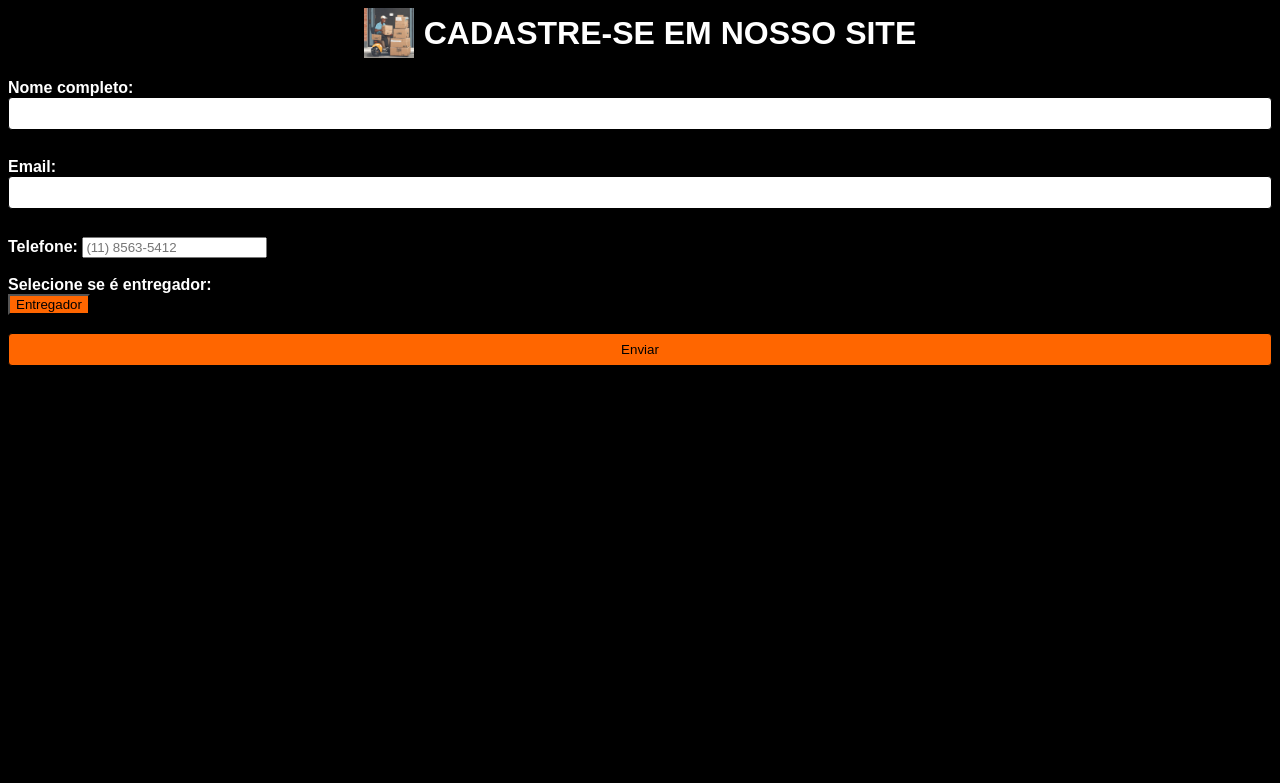
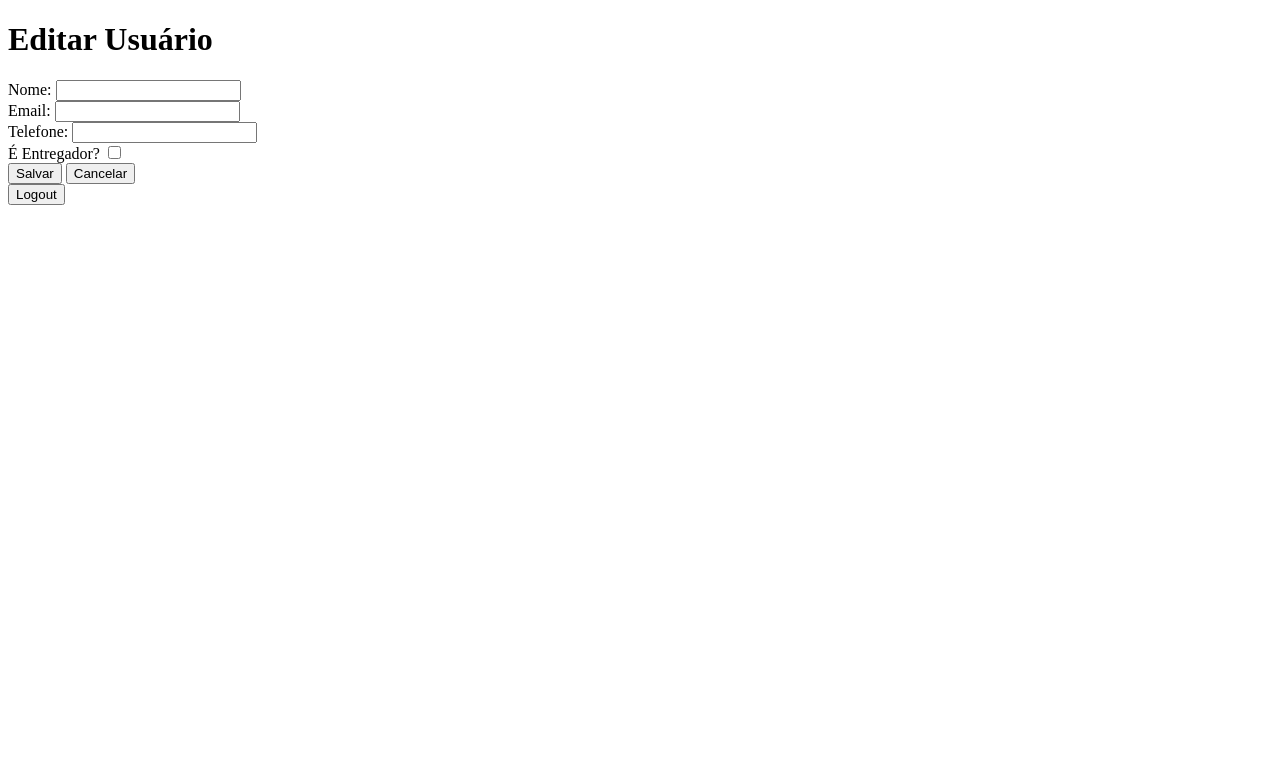
Before and after one commit to matheuslei/EntregaMaisProjeto, a Flask app: template templates/editar.html in a window 1280 px wide. Shown: the top 783 px of the page. Run offline with Flask 3, Linux system fonts and the light colour scheme; the template is opened without the code that fills it, so the values that code supplies are empty.

Commit message:
Add files via upload

```diff
--- a/templates/editar.html
+++ b/templates/editar.html
@@ -1,102 +1,38 @@
-<html lang="pt-BR">
+<!DOCTYPE html>
+<html>
   <head>
-    <meta charset="UTF-8" />
-    <meta name="viewport" content="width=device-width, initial-scale=1.0" />
-    <title>Projeto - Cadastro</title>
-    <style>
-      body {
-        font-family: Arial, sans-serif;
-        background-color: black; /* Adicionando o fundo preto */
-        color: white; /* Alterando a cor do texto para branco */
-      }
-      label {
-        font-weight: bold;
-      }
-      input[type="text"],
-      input[type="email"],
-      input[type="submit"],
-      input[type="checkbox"] {
-        padding: 8px;
-        margin-bottom: 10px;
-        border-radius: 4px;
-        border: 1px solid #000000;
-        width: 100%;
-        box-sizing: border-box;
-      }
-      input[type="submit"],
-      button {
-        background-color: #ff6600;
-        color: rgb(0, 0, 0);
-        cursor: pointer;
-      }
-      input[type="submit"]:hover,
-      button:hover {
-        background-color: #ff5100;
-      }
-      h1 {
-        text-align: center;
-        display: flex;
-        align-items: center;
-        justify-content: center;
-      }
-      img {
-        width: 50px; /* ajuste o tamanho conforme necessário */
-        margin-right: 10px;
-      }
-    </style>
+    <title>Editar Usuário</title>
   </head>
   <body>
-    <h1>
-      <img src="./entregador.png" alt="Entrega Mais Logo" /> CADASTRE-SE EM
-      NOSSO SITE
-    </h1>
-    <form method="POST" action="/" onsubmit="return validarFormulario()">
-      <label for="nome">Nome completo:</label>
-      <input type="text" id="nome" name="nome" required /><br /><br />
-
+    <h1>Editar Usuário</h1>
+    <form method="POST" action="/editar/{{ user.id }}">
+      <label for="nome">Nome:</label>
+      <input type="text" name="nome" value="{{ user.nome }}" required />
+      <br />
       <label for="email">Email:</label>
-      <input type="email" id="email" name="email" required /><br /><br />
-
+      <input type="email" name="email" value="{{ user.email }}" required />
+      <br />
       <label for="telefone">Telefone:</label>
+      <input type="text" name="telefone" value="{{ user.telefone }}" required />
+      <br />
+      <label for="eh_entregador">É Entregador?</label>
       <input
-        type="tel"
-        id="telefone"
-        name="telefone"
-        pattern="[0-9]{2}-[0-9]{5}-[0-9]{4}"
-        placeholder="(11) 8563-5412"
-        required
-      /><br /><br />
-
-      <label for="eh_entregador">Selecione se é entregador:</label><br />
-      <button type="button" id="botaoEntregador" onclick="marcarEntregador()">
-        Entregador</button
-      ><br /><br />
-
-      <input type="hidden" id="eh_entregador" name="eh_entregador" />
-      <!-- campo oculto para envio do formulário -->
-
-      <input type="submit" value="Enviar" />
+        type="checkbox"
+        name="eh_entregador"
+        {%
+        if
+        user.eh_entregador
+        %}checked{%
+        endif
+        %}
+      />
+      <br />
+      <button type="submit">Salvar</button>
+      <a href="/consulta"><button type="button">Cancelar</button></a>
     </form>
-
-    <script>
-      function validarFormulario() {
-        var nomeCompleto = document.getElementById("nome").value;
-        var email = document.getElementById("email").value;
-        var telefone = document.getElementById("telefone").value;
-
-        if (nomeCompleto === "" || email === "" || telefone === "") {
-          alert("Por favor, preencha todos os campos obrigatórios.");
-          return false;
-        }
-      }
-
-      function marcarEntregador() {
-        var checkbox = document.getElementById("eh_entregador");
-        var botao = document.getElementById("botaoEntregador");
-
-        checkbox.checked = !checkbox.checked; // alternar estado do checkbox
-        botao.classList.toggle("selecionado"); // alternar classe para estilização
-      }
-    </script>
+    <!-- consulta.html e editar.html -->
+    <form method="GET" action="/logout">
+      <button type="submit">Logout</button>
+    </form>
   </body>
 </html>
```
Also changed, not shown: templates/index.html (+91 -24 lines), app.py (line endings or trailing spaces), static/img/entregador.png (added), usuarios.db (added).
